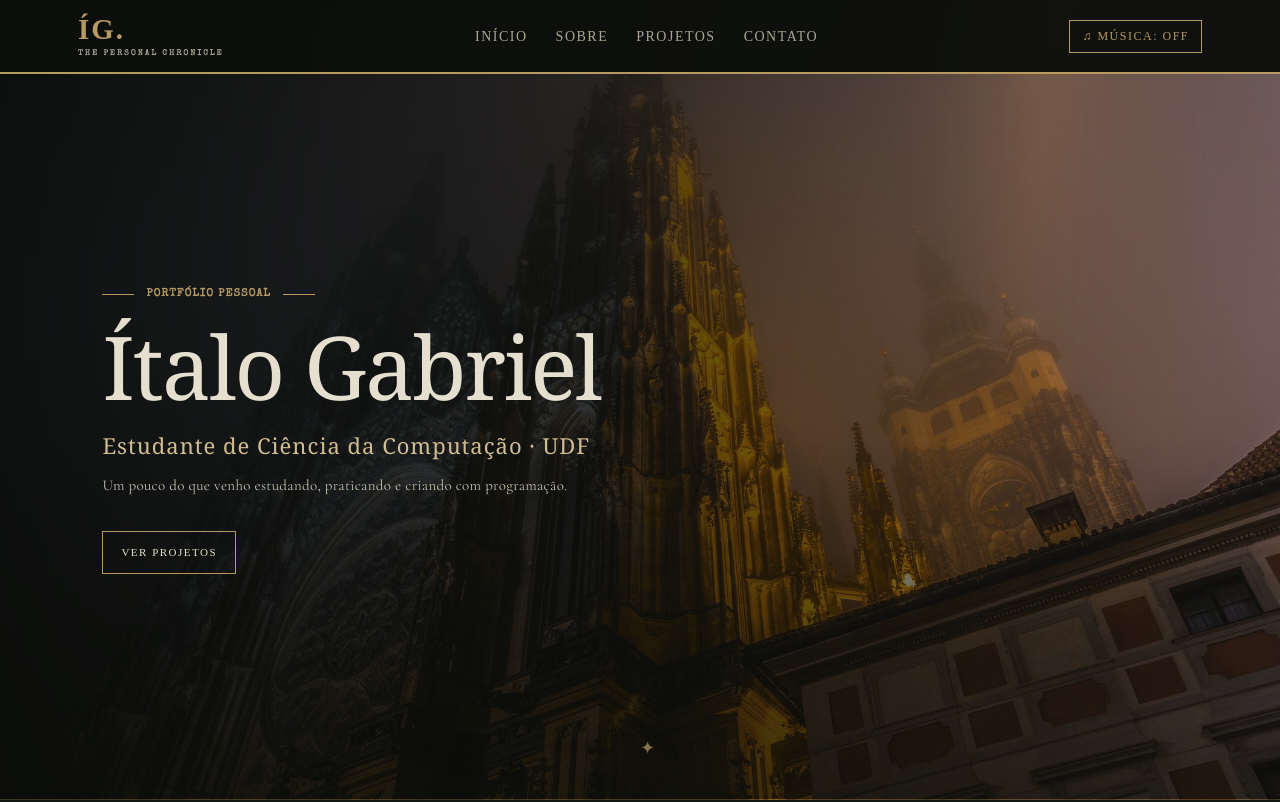
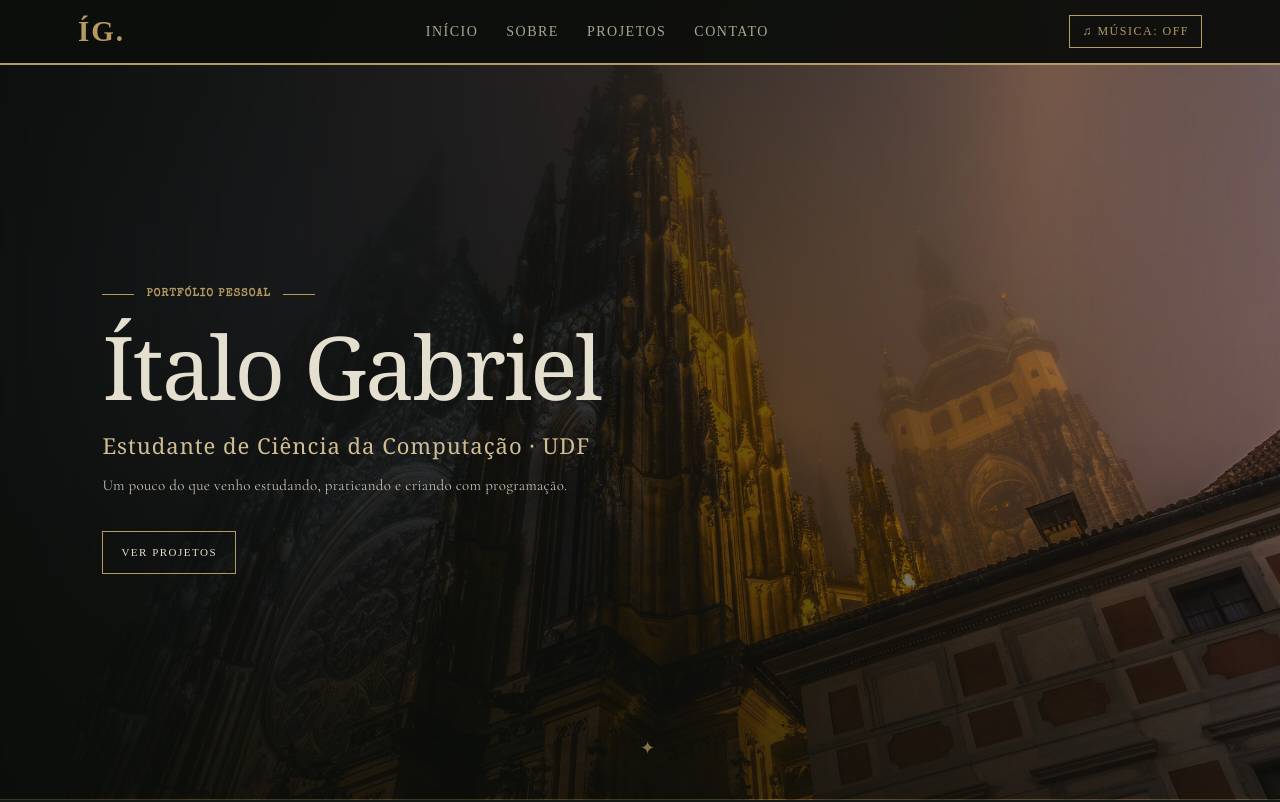
Before and after one commit to Biel9080/Portifolio, a plain HTML site: page index.html in a window 1280 px wide. Shown: the top 802 px of the page. Drawn offline with nearby package versions, Linux system fonts and the light colour scheme; a web font is replaced by a local one.

Commit message:
Fix vintage logo styling

```diff
--- a/index.html
+++ b/index.html
@@ -19,7 +19,6 @@
         <nav>
           <a href="#inicio" class="logo">
     <span>ÍG.</span>
-    <small>THE PERSONAL CHRONICLE</small>
 </a>
             <ul>
                 <li><a href="#inicio">Início</a></li>
```
